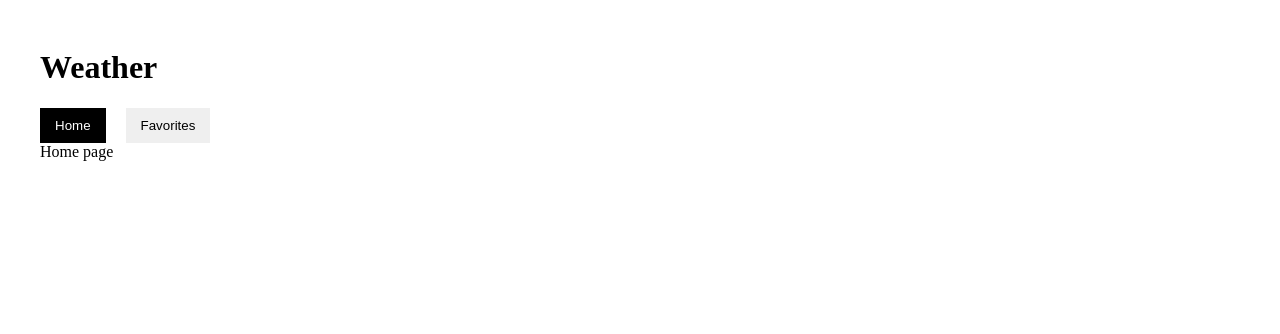
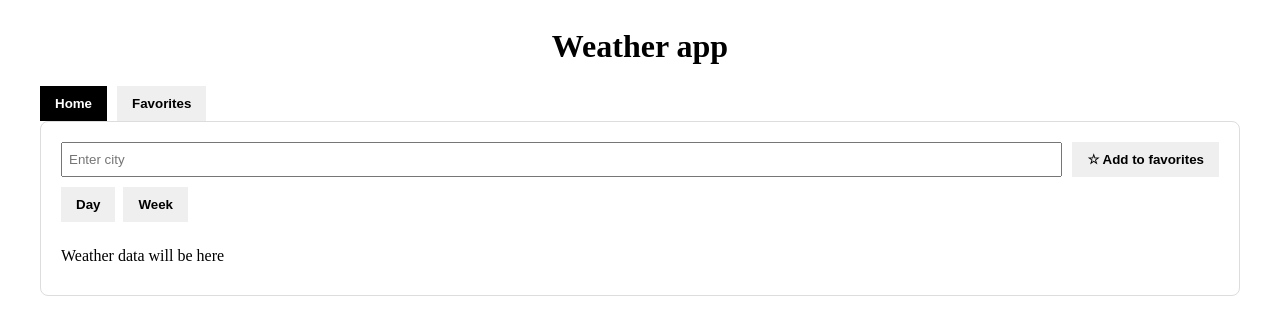
Before and after one commit to yashchenkops/weather-app, a Vue app: page / in a window 1280 px wide. Shown: the top 334 px of the page. Built offline with nearby package versions, Linux system fonts and the light colour scheme; the HTML template or start-up script is replaced by a standard one.

Commit message:
feat: update weather block layout

```diff
--- a/src/App.vue
+++ b/src/App.vue
@@ -1,5 +1,7 @@
 <script setup>
 import { ref } from 'vue';
+
+import WeatherBlock from './components/WeatherBlock.vue';
 
 const tab = ref('home');
 </script>
@@ -7,14 +9,14 @@ const tab = ref('home');
 <template>
   <div class="container">
     <header class="header">
-      <h1 class="logo">Weather</h1>
+      <h1 class="logo">Weather app</h1>
       <nav class="tabs">
         <button @click="tab = 'home'" :class="{ active: tab === 'home' }">Home</button>
         <button @click="tab = 'favorites'" :class="{ active: tab === 'favorites' }">Favorites</button>
       </nav>
     </header>
     <main>
-      <div v-if="tab === 'home'">Home page</div>
+      <div v-if="tab === 'home'"><WeatherBlock /></div>
       <div v-if="tab === 'favorites'">Favorites page</div>
     </main>
   </div>
@@ -27,16 +29,24 @@ const tab = ref('home');
   padding: 20px;
 }
 
+.logo {
+  text-align: center;
+  margin-top: 0;
+}
+
 .tabs {
   display: flex;
   align-items: center;
-  gap: 20px;
+  gap: 10px;
+}
 
-  button {
-    padding: 10px 15px;
+button {
+  padding: 10px 15px;
+  border: none;
+  font-weight: 600;
+
+  &:not(.active) {
     cursor: pointer;
-    border: none;
-
   }
 }
 
--- /dev/null
+++ b/src/components/WeatherBlock.vue
@@ -0,0 +1,54 @@
+<script setup></script>
+
+<template>
+  <div class="weather-block">
+    <div class="top-row">
+      <input type="text" placeholder="Enter city" />
+      <button class="favorite-btn">☆ Add to favorites</button>
+    </div>
+
+    <div class="switch-row">
+      <button>Day</button>
+      <button>Week</button>
+    </div>
+    <div class="weather-content">Weather data will be here</div>
+  </div>
+</template>
+
+<style scoped>
+.weather-block {
+  border: 1px solid #ddd;
+  padding: 20px;
+  margin-bottom: 20px;
+  background: white;
+  border-radius: 8px;
+}
+
+.top-row {
+  display: flex;
+  justify-content: space-between;
+  margin-bottom: 10px;
+}
+
+.top-row input {
+  flex: 1;
+  margin-right: 10px;
+  padding: 6px;
+}
+
+.favorite-btn {
+  white-space: nowrap;
+}
+
+.switch-row {
+  margin-bottom: 15px;
+}
+
+.switch-row button {
+  margin-right: 8px;
+}
+
+.weather-content {
+  padding: 10px 0;
+}
+</style>
```
